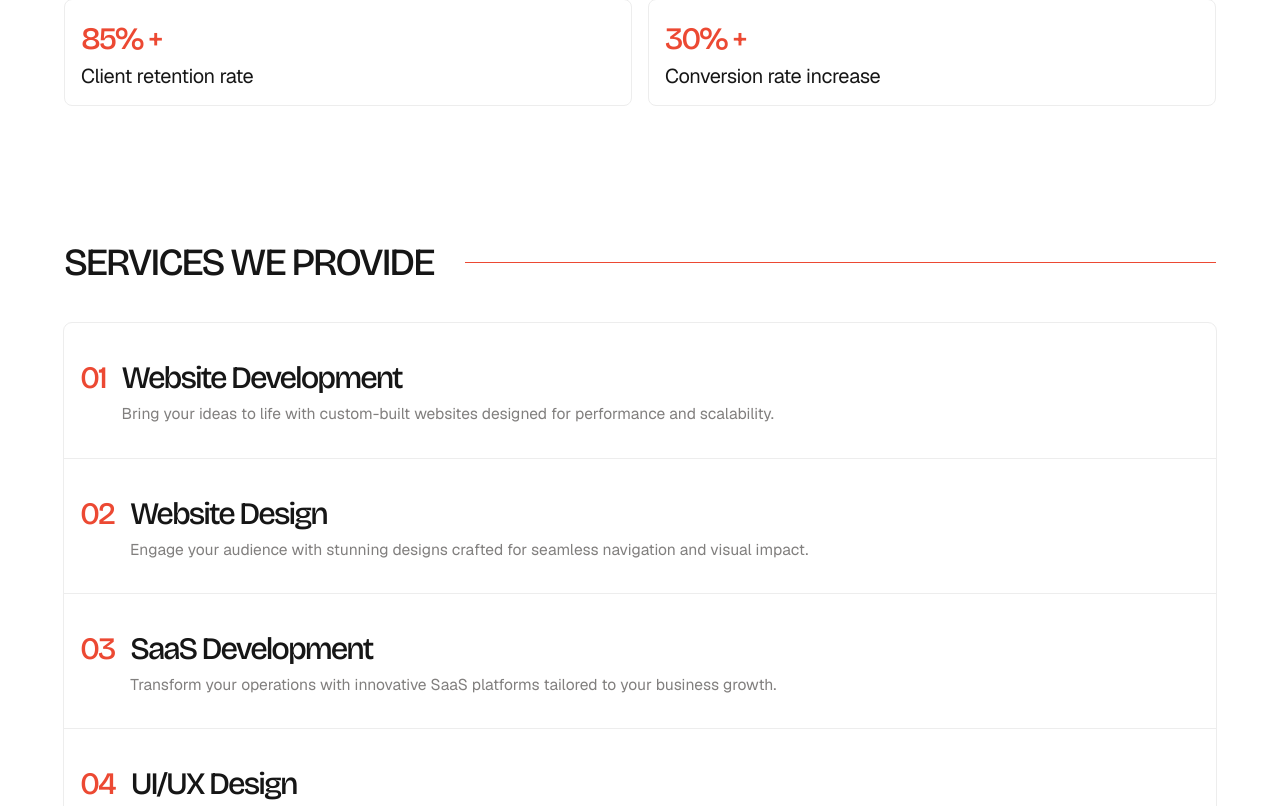
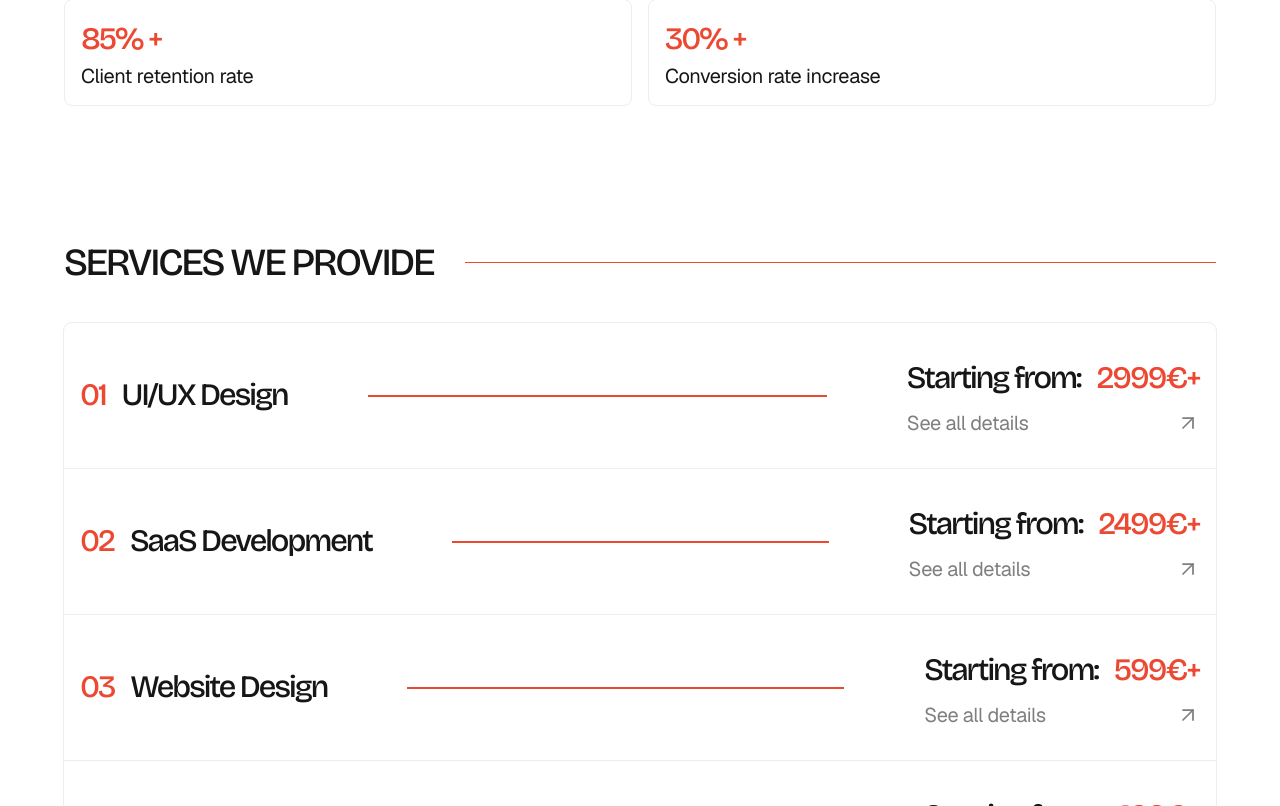
Before and after one commit to Webique-Agency/webique-portfolio, a Next.js app: page / in a window 1280 px wide. Shown: the part 1994-2800 px from the top of the page. Built offline with nearby package versions, Linux system fonts and the light colour scheme.

Commit message:
Service pricing redesign
Changed the service pricing section

```diff
--- a/app/(homepage)/components/hero-section/HeroSection.tsx
+++ b/app/(homepage)/components/hero-section/HeroSection.tsx
@@ -4,6 +4,7 @@ import "./HeroSection.styles.scss"
 import Image from "next/image";
 import HeroAnimation from "@/app/(homepage)/components/hero-section/hero-animation/HeroAnimation";
 import ChooseServiceDialog from "@/app/components/choose-service-dialog/ChooseServiceDialog";
+import Link from "next/link";
 
 export default function HeroSection() {
   return (
@@ -19,9 +20,11 @@ export default function HeroSection() {
               fully functional and impactful solutions.</h6>
             <div className="buttons-wrapper">
               <ChooseServiceDialog variant={"default"}/>
+              <Link href={"#services"}>
                 <Button variant={"outline"}>
                   Pricing
                 </Button>
+              </Link>
             </div>
           </div>
         </div>
--- a/app/(homepage)/components/services-section/ServicesSection.styles.scss
+++ b/app/(homepage)/components/services-section/ServicesSection.styles.scss
@@ -1,75 +1,102 @@
 @use "../../../common";
 
 .services-wrapper {
-  display: grid;
+  display: flex;
+  flex-direction: column;
+  align-items: flex-start;
+  justify-content: flex-start;
   outline: 1px solid common.$shade;
   border-radius: 0.5rem;
   overflow: hidden;
   transition: all 150ms ease-in-out;
   gap: 1px;
 
-  // Mobile layout (ispod 1024px)
-  grid-template-columns: 1fr;
-  grid-template-rows: repeat(5, auto);
-
-  .div1 {
-    grid-area: auto;
-  }
-
-  .div2 {
-    grid-area: auto;
-  }
-
-  .div3 {
-    grid-area: auto;
-  }
-
-  .div4 {
-    grid-area: auto;
-  }
-
-  .div5 {
-    grid-area: auto;
-  }
-
-  // Desktop layout (iznad 1024px)
-  @media screen and (min-width: 1360px) {
-    grid-template-columns: repeat(6, 1fr);
-    grid-template-rows: repeat(2, 1fr);
-
-    .div1 {
-      grid-area: 1 / 1 / 2 / 4;
-    }
-
-    .div2 {
-      grid-area: 1 / 4 / 2 / 7;
-    }
-
-    .div3 {
-      grid-area: 2 / 1 / 3 / 3;
-    }
-
-    .div4 {
-      grid-area: 2 / 3 / 3 / 5;
-    }
-
-    .div5 {
-      grid-area: 2 / 5 / 3 / 7;
-    }
-  }
-
   .service-card {
     padding: 2rem 1rem;
     outline: 1px solid common.$shade;
     display: flex;
     flex-direction: row;
-    align-items: flex-start;
-    justify-content: flex-start;
-    gap: 1rem;
+    align-items: center;
+    justify-content: space-between;
+    gap: 5rem;
     transition: all 150ms ease-in-out;
+    width: 100%;
+
+    @media (max-width: 768px) {
+      flex-direction: column;
+      gap: 1.5rem;
+    }
 
     .service-text {
       height: min-content;
+    }
+
+    .service-number-and-header {
+      display: flex;
+      flex-direction: row;
+      align-items: flex-start;
+      justify-content: flex-start;
+      gap: 1rem;
+      transition: all 150ms ease-in-out;
+
+      @media (max-width: 768px) {
+        width: 100%;
+      }
+    }
+
+    .separator-line {
+      width: 100%;
+      flex: 1;
+      height: 2px;
+      scale: 1;
+      background: common.$primary-color;
+      transition: all 150ms ease-in-out;
+
+      @media (max-width: 1024px) {
+        display: none;
+      }
+    }
+
+    .service-pricing-wrapper {
+
+      @media (max-width: 768px) {
+        width: 100%;
+      }
+
+      .start-pricing {
+        display: flex;
+        flex-direction: column;
+        align-items: flex-start;
+        justify-content: flex-start;
+        gap: 0.5rem;
+
+        h4 {
+          display: inline-flex;
+          flex-direction: row;
+          align-items: center;
+          justify-content: center;
+          gap: 1rem;
+        }
+
+        .see-details {
+          display: flex;
+          align-items: center;
+          justify-content: space-between;
+          gap: 1rem;
+          color: common.$light-text;
+          width: 100%;
+        }
+      }
+
+      .explore-plans {
+        display: flex;
+        align-items: center;
+        justify-content: center;
+        gap: 1rem;
+        outline: 2px solid common.$primary-color;
+        padding: 1rem 2rem;
+        border-radius: 1rem;
+      }
     }
 
     &:hover {
--- a/app/(homepage)/components/services-section/ServicesSection.tsx
+++ b/app/(homepage)/components/services-section/ServicesSection.tsx
@@ -2,32 +2,38 @@ import React from 'react';
 import ContentSection from "@/app/components/content-section/ContentSection";
 import "./ServicesSection.styles.scss";
 import Link from "next/link";
+import {ArrowUpRight} from "lucide-react";
 
 const services = [
   {
-		service: "Website Development",
-		path: "website-development",
-		description: "Bring your ideas to life with custom-built websites designed for performance and scalability."
+    service: "UI/UX Design",
+    path: "ui-ux-design",
+    price: 2999,
+    description: "Delight your users with intuitive interfaces and experiences that leave a lasting impression."
+  },
+  {
+    service: "SaaS Development",
+    path: "saas-development",
+    price: 2499,
+    description: "Transform your operations with innovative SaaS platforms tailored to your business growth."
   },
   {
     service: "Website Design",
     path: "website-design",
+    price: 599,
     description: "Engage your audience with stunning designs crafted for seamless navigation and visual impact."
-	},
-	{
-		service: "SaaS Development",
-		path: "saas-development",
-		description: "Transform your operations with innovative SaaS platforms tailored to your business growth."
-	},
-	{
-		service: "UI/UX Design",
-		path: "ui-ux-design",
-		description: "Delight your users with intuitive interfaces and experiences that leave a lasting impression."
   },
   {
     service: "SEO Optimization",
     path: "seo-optimization",
+    price: 499,
     description: "Delight your users with intuitive interfaces and experiences that leave a lasting impression."
+  },
+  {
+    service: "Website Development",
+    path: "website-development",
+    price: null,
+    description: "Bring your ideas to life with custom-built websites designed for performance and scalability."
   },
 ]
 
@@ -37,12 +43,29 @@ export default function ServicesSection() {
         <div className="services-wrapper">
           {services.map((service, index) => (
               <Link key={index} className={`service-card div${index + 1}`} href={service.path}>
+                <div className="service-number-and-header">
                   <h4 className="service-number primary-color">
                     0{index + 1}
                   </h4>
                   <div className="service-text">
                     <h4><span className="primary-color"></span> {service.service}</h4>
-							<p className="light-text">{service.description}</p>
+                  </div>
+                </div>
+                <div className="separator-line primary-color"></div>
+                <div className="service-pricing-wrapper">
+                  {service.price ?
+                      <div className={"start-pricing"}>
+                        <h4>Starting from: <span className={"primary-color"}>{service.price}€+</span></h4>
+                        <div className={"see-details"}>
+                          <h6>See all details</h6>
+                          <ArrowUpRight/>
+                        </div>
+                      </div>
+                      :
+                      <div className={'primary-color explore-plans'}>
+                        <h6>Explore plans </h6>
+                        <ArrowUpRight/>
+                      </div>}
                 </div>
               </Link>
           ))}
--- a/app/(services)/saas-development/page.tsx
+++ b/app/(services)/saas-development/page.tsx
@@ -4,7 +4,6 @@ import Image from "next/image";
 import PricingCard from "@/app/(services)/components/PricingCard";
 import {Blocks} from "lucide-react";
 import FaqSection from "@/app/(services)/components/faq-section/FaqSection";
-import Inner from "@/app/components/page-transitions/Inner";
 import PageTransition from "@/app/components/page-transitions/PageTransition";
 
 export default function Page() {
@@ -20,7 +19,7 @@ export default function Page() {
           <PricingCard price={2499}
                        service={"saasDevelopment"}
                        icon={<Blocks/>}
-                       iconDescription={"From idea to Product"}
+                       iconDescription={"From Idea to Product"}
                        description={"Custom SaaS development designed for growth, security, and efficiency—turn your vision into a powerful digital product."}
                        includedServices={[
                          "Fully customized solution",
--- a/app/common.scss
+++ b/app/common.scss
@@ -1,6 +1,7 @@
 @import url('https://fonts.googleapis.com/css2?family=Bricolage+Grotesque:opsz,wght@12..96,200..800&family=EB+Garamond:ital,wght@0,400..800;1,400..800&display=swap');
 
 $primary-color: #EC4933;
+$primary-light: #FDEAE8;
 $text-color: #161616;
 $light-text: #817F7E;
 $shade: #EDEDED;
```
Lines whose indentation alone changed are shown as unchanged.
